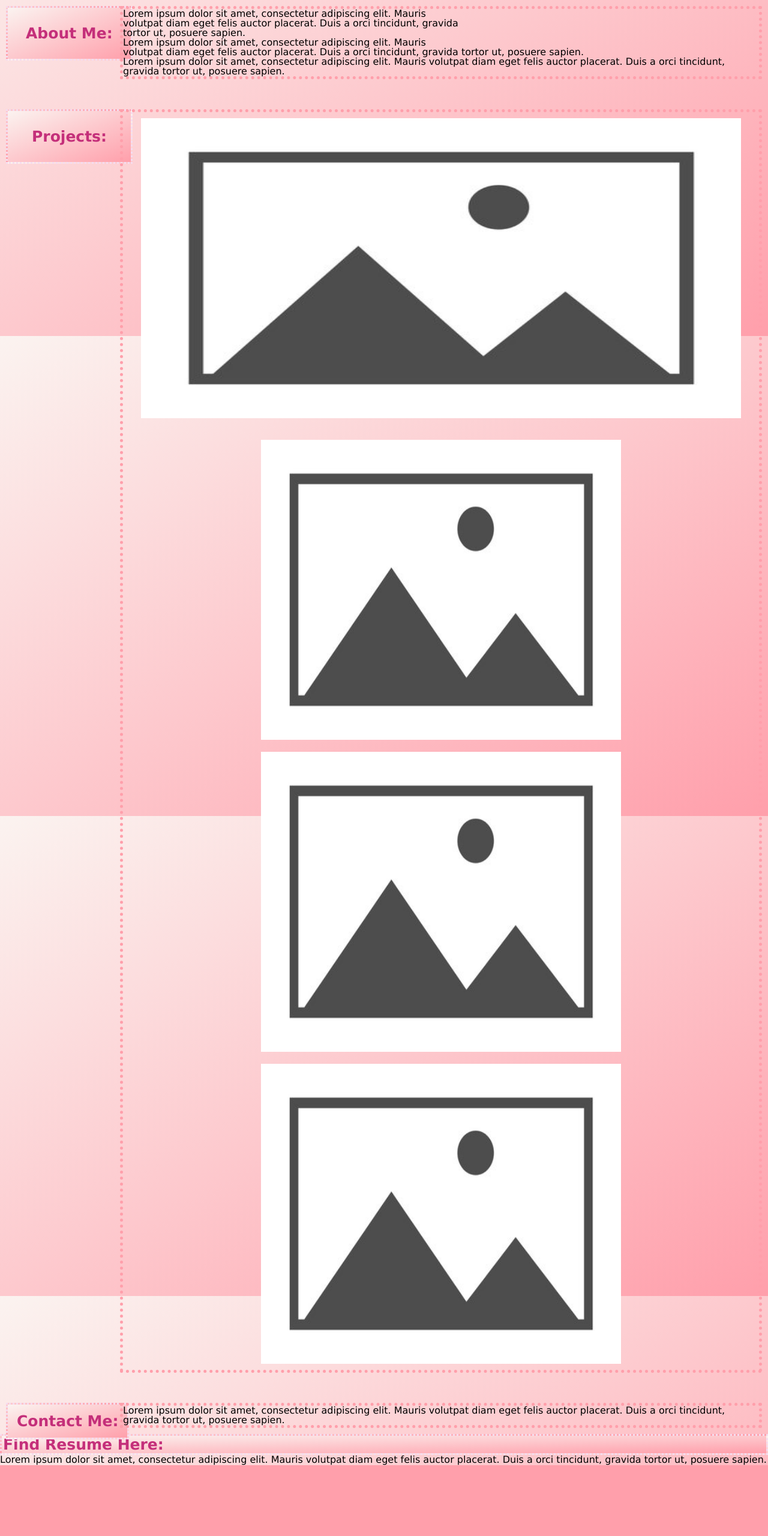
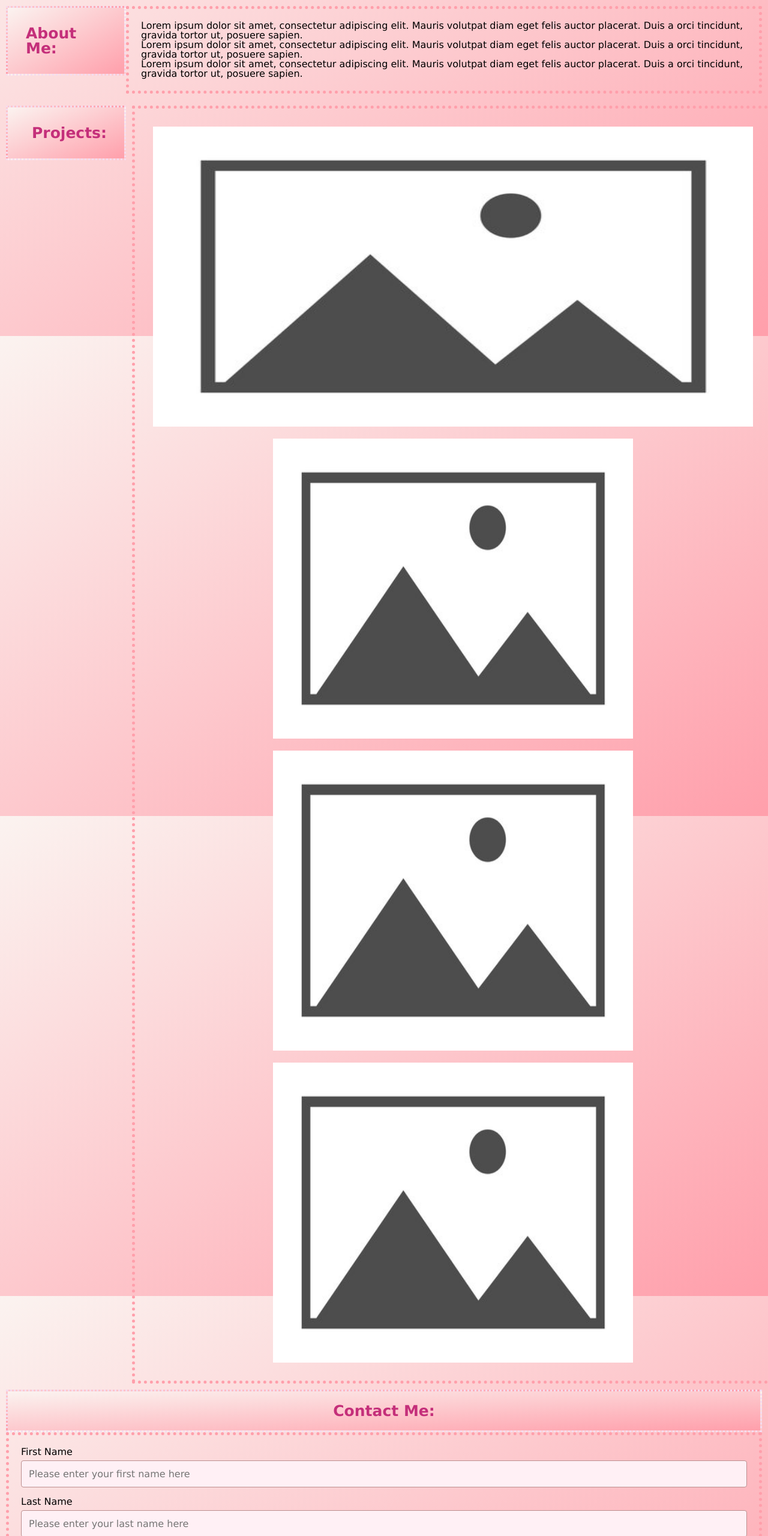
Before and after one commit to alycioe/Portfolio-2challenge, a plain HTML site: page index.html in a window 1280 px wide. Shown: the part 240-2800 px from the top of the page at 60% size. Before the commit the page ends 2682 px from the top, so only its background shows below. Drawn offline with Linux system fonts and the light colour scheme.

Commit message:
Fixed styling errors, made containers flexboxes, added a contact me section

```diff
--- a/assets/style.css
+++ b/assets/style.css
@@ -29,6 +29,8 @@ h2 {
     background-image: linear-gradient(to bottom right, #fbf3f0, #ff9fab);
 }
 
+/* Image of cherry blossoms behind the header elements */
+
 .background-img {
     background-image: url("../images/cherry-blossom-bg.jpg");
     width: 100%;
@@ -36,9 +38,12 @@ h2 {
     padding: 50px;
 }
 
+/* Contains content pertaining to header elements */
+
 .container1 {
-    display:block;
+    display:flex;
     position: relative;
+    width: 100%;
     height: 200px;
     border: dotted rgb(245, 220, 239);
     border-width: 0px 0px 10px 0px;
@@ -48,6 +53,8 @@ nav {
     float:right;
     margin: 110px 0;
 }
+
+/* Designs the location and layout of the links in the header */
 
 nav ul li {
     display: inline-flex;
@@ -59,11 +66,14 @@ nav ul li {
     justify-content: space-around;
 }
 
+/* Bulletpoints are removed and link color added */
+
 a {
     text-decoration:none;
     color:#c42f7a;
-    width: 100%;
 }
+
+/* All of the below link classes add designs through hover, change color, add a transitioning shadow effect, and a cherry blossom emoji appears before the word when hovered over */
 
 .link1 {
     background-color: rgb(247,201,211, .7);
@@ -129,42 +139,66 @@ a:link {
     color:#c42f7a;
 }
 
-.container2 {
-    display: block;
-    position: relative;
-    align-items: center;
-    justify-content: center;
-    border: dotted #ff9fab;
-    border-width: 5px;
-    margin: 50px 10px 10px 200px;
+/* Container pertaining to the about category. Fitted with pink dotted borders, centered, and properly spaced from the title and header */
+
+.about {
+    display: flex;
+    position:relative;
+    flex-direction: row;
+    margin: 50px 10px 20px 10px;
 }
+
+/* This displays the header in a fixed location besides the paragraphs */
 
 .about h2 {
     display:flex;
-    position:absolute;
+    position:relative;
+    justify-content: flex-start;
+    align-items:flex-start;
+    max-width: 200px;
+    width: 200px;
     padding: 30px;
-    margin: 0 10px;
+    margin: 0 0px;
 }
 
-.container3 {
-    display: block;
-    position: relative;
-    align-items: center;
-    justify-content: center;
+.container2 {
+    display: flex;
+    flex-wrap: wrap;
+    justify-content:flex-start;
+    flex-direction: row;
+    align-items:flex-start;
     border: dotted #ff9fab;
     border-width: 5px;
-    margin: 50px 10px 10px 200px;
+    padding: 20px;
+}
+
+.projects {
+    display:flex;
+    justify-content: flex-start;
+    align-items:flex-start;
 }
 
 .projects h2 {
     display:flex;
-    position:absolute;
     padding: 30px 40px;
     margin: 0 10px;
+    max-width: 200px;
+}
+
+.container3 {
+    display: flex;
+    flex-wrap: wrap;
+    justify-content:center;
+    flex-direction: row;
+    align-items:space-around;
+    border: dotted #ff9fab;
+    border-width: 5px;
+    padding: 20px;
+    margin: 0;
 }
 
 .project1, .project2, .project3, .project4 {
-    display: inline-flex;
+    display: flex;
     flex-wrap: wrap;
     flex-direction: row;
     justify-content: center;
@@ -180,45 +214,93 @@ a:link {
 }
 
 .project2 img {
-    display: inline-flex;
+    display: flex;
     width: 600px;
     height: 500px;
 }
 
 .project3 img {
-    display: inline-flex;
+    display: flex;
     width: 600px;
     height: 500px;
 }
 
 .project4 img {
-    display: inline-flex;
+    display: flex;
     width: 600px;
     height: 500px;
 }
 
+.contact h2 {
+    display:flex;
+    position: relative;
+    justify-content:center;
+    padding: 20px 30px;
+    margin: 10px 10px 0 10px;
+}
+
 .container4 {
-    display: block;
-    position: relative;
-    align-items: center;
-    justify-content: center;
+    display: flex;
+    flex-wrap: wrap;
+    justify-content:flex-end;
+    flex-direction: row;
     border: dotted #ff9fab;
     border-width: 5px;
-    margin: 50px 10px 10px 200px;
+    padding: 20px;
+    margin: 0 10px 10px 10px;
 }
 
-.contact h2 {
-    display:flex;
-    position: absolute;
-    padding: 15px;
-    margin: 0 10px;
+input[type=text], select, textarea {
+    width: 100%;
+    padding: 12px;
+    background-color: lavenderblush;
+    border: 1px solid rosybrown;
+    border-radius: 4px;
+    box-sizing: border-box;
+    margin-top: 6px;
+    margin-bottom: 16px;
+    resize: vertical;
+}
+
+input[type=submit] {
+    background-color:#c42f7a;
+    color: white;
+    padding: 12px 20px;
+    border:none;
+    border-radius: 4px;
+    cursor: pointer;
+}
+
+input[type=submit]:hover {
+    background-color:#ff297e;
 }
 
 .resume {
     display: flex;
+    justify-content: flex-start;
 }
 
-@media screen and (max-width: 950) {
+.resume h2 {
+    display: flex;
+    justify-content: flex-start;
+    max-width: 200px;
+    margin: 0px 10px;
+    padding: 20px 30px;
+}
+
+.container5 {
+    display: flex;
+    flex-wrap: wrap;
+    justify-content:center;
+    align-items:center;
+    flex-direction: row;
+    border: dotted #ff9fab;
+    border-width: 5px;
+    padding: 20px;
+    margin: 10px 0px;
+}
+
+@media screen and (max-width: 950px) {
     body {
         background-color:#c42f7a;
     }
@@ -233,25 +315,4 @@ a:link {
         background-color:#ff9fab;
     }
 
-    .background-img {
-        display:none;
-    }
-
-    nav {
-        display:inline-flex;
-        flex-wrap: wrap;
-        flex-direction: row;
-        justify-content: center;
-        align-items: center;
-    }
-
-    .link1, .link2, .link3, .link4 {
-        display:inline-flex;
-        flex-wrap: wrap;
-        flex-direction: row;
-        justify-content: center;
-        align-items:center;
-
-    }
-
 }
--- a/index.html
+++ b/index.html
@@ -10,7 +10,7 @@
 
     <body>
         <header class="container1">
-            <div class="background-img">
+            <div class="background-img" alt="Cherry blossom background image">
             <h1>Allyson Pacheco</h1>
             <nav>
                 <ul>
@@ -53,17 +53,31 @@
             <h2>Contact Me:</h2>
             </a>
             <div class="container4">
-                <p>Lorem ipsum dolor sit amet, consectetur adipiscing elit. Mauris volutpat diam eget felis auctor placerat. Duis a orci tincidunt, gravida tortor ut, posuere sapien.</p>
+               <form>
+                <label for="fname">First Name</label>
+                <input type="text" id="fname" name="firstname" placeholder="Please enter your first name here">
+
+                <label for="lname">Last Name</label>
+                <input type="text" id="lname" name="lastname" placeholder="Please enter your last name here">
+
+                <label for="email">Email</label>
+                <input type="text" id="email" name="emailList" placeholder="Please enter your email here">
+
+                <label for="message">Message</label>
+                <textarea id="message" name="message" placeholder="Please write your message here" style="height:200px"></textarea>
+
+                <input type="submit" value="Submit">
+               </form>
             </div>
         </div>
 
-        <div class="Resume">
+        <div class="resume">
             <a id="resume">
             <h2>Find Resume Here:</h2>
             </a>
-            <div class="container5">
-                <p>Lorem ipsum dolor sit amet, consectetur adipiscing elit. Mauris volutpat diam eget felis auctor placerat. Duis a orci tincidunt, gravida tortor ut, posuere sapien.</p>
-            </div>
+                <div class="container5">
+                    <p>Will be added.</p>
+                </div>
         </div>
     </body>
 </html>
```
